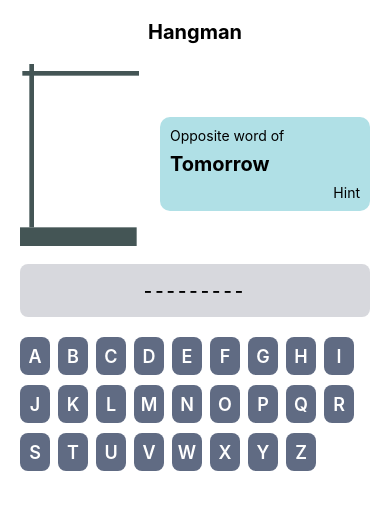
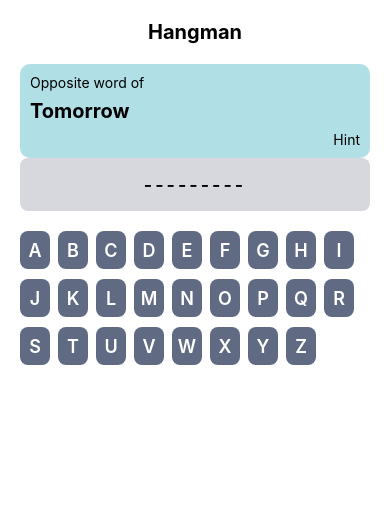
Before and after one commit to katiakaci/WordSurgery, a React Native app: screen / in a window 390 px wide. Shown: the top 510 px of the page. Built offline with nearby package versions, Linux system fonts and the light colour scheme.

Commit message:
enlever bonhomme

```diff
--- a/src/hangman/ManFigure.js
+++ /dev/null
@@ -1,44 +0,0 @@
-import { StyleSheet, Text, View } from 'react-native'
-import React from 'react'
-import Svg, { Ellipse, G, Line, Rect } from 'react-native-svg'
-import colors from '../common/colors'
-import { createAnimatableComponent } from 'react-native-animatable'
-
-const AnimatableLine = createAnimatableComponent(Line);
-const AnimatableRect = createAnimatableComponent(Rect);
-const AnimatableEllipse = createAnimatableComponent(Ellipse);
-
-const ManFigure = ({ wrongWord }) => {
-  const Rope = <AnimatableLine animation={'fadeIn'} x1="200" y1="0" x2="200" y2="140" stroke="brown" strokeWidth="5" />
-  const Head = <AnimatableEllipse animation={'fadeIn'} cx="200" cy="150" rx="40" ry="25" fill={colors.shapeColor} />
-  const Nack = <AnimatableRect animation={'fadeIn'} width="10" height="50" x="195" y="150" fill={colors.shapeColor} />
-  const Hands = <AnimatableLine animation={'fadeIn'} x1="260" y1="200" x2="140" y2="200" stroke={colors.shapeColor} stroke-Linecap="round" strokeWidth="10" />
-  const Body = <AnimatableRect animation={'fadeIn'} width="10" height="50" x="195" y="200" fill={colors.shapeColor} />
-  const Lags = <G>
-    <AnimatableLine animation={'fadeIn'} x1="200" y1="250" x2="150" y2="300" stroke={colors.shapeColor} stroke-Linecap="round" strokeWidth="10" />
-    <AnimatableLine animation={'fadeIn'} x1="200" y1="250" x2="250" y2="300" stroke={colors.shapeColor} stroke-Linecap="round" strokeWidth="10" />
-  </G>
-  return (
-    <View style={styles.container}>
-      <Svg version="1.1" viewBox="0 0 300 400" preserveAspectRatio="xMinYMin meet" class="svg-content" width="140" height="200">
-        <Rect fill={colors.FrameColor} width="250" height="10" x="5" y="15" />
-        <Rect fill={colors.FrameColor} width="10" height="350" x="20" y="0" />
-        <Rect fill={colors.FrameColor} width="250" height="40" x="0" y="350" />
-        {wrongWord > 0 ? Rope : null}
-        {wrongWord > 1 ? Head : null}
-        {wrongWord > 2 ? Nack : null}
-        {wrongWord > 3 ? Hands : null}
-        {wrongWord > 4 ? Body : null}
-        {wrongWord > 5 ? Lags : null}
-      </Svg>
-    </View>
-  )
-}
-
-export default ManFigure
-
-const styles = StyleSheet.create({
-  container: {
-    // flex: 1,
-  },
-})
--- a/src/hangman/index.js
+++ b/src/hangman/index.js
@@ -1,7 +1,6 @@
 import { StyleSheet, View } from 'react-native'
 import React, { useState } from 'react'
 import Header from './Header'
-import ManFigure from './ManFigure'
 import WordBox from './WordBox'
 import { WordsArray } from './data'
 import InputBox from './InputBox'
@@ -67,7 +66,6 @@ const index = () => {
     <View style={styles.container}>
       <Header />
       <View style={styles.row}>
-        <ManFigure wrongWord={wrongLetters.length} />
         <WordBox wordData={WordsArray[currentIndex]} />
       </View>
       <InputBox correctLetters={correctLetters} answer={correctWord} />
```
